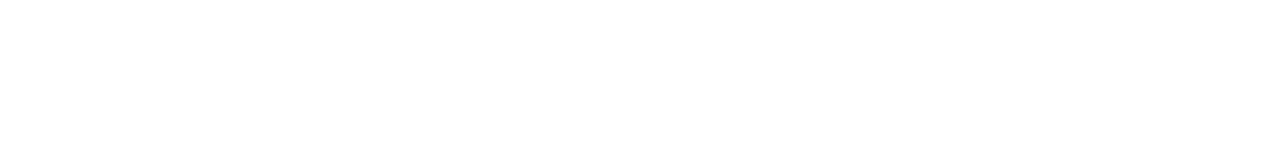
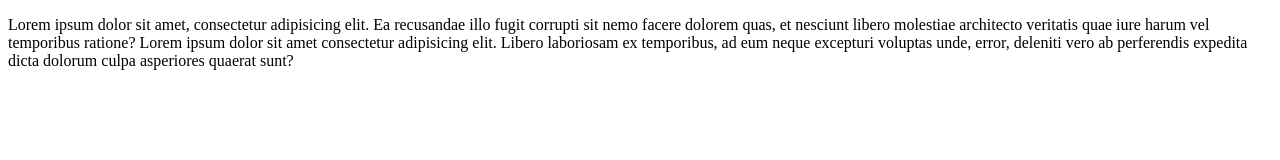
Before and after one commit to kumarshivam27december/source_code_minimum_requirement, a plain HTML site: page index.html in a window 1280 px wide. Drawn offline with Linux system fonts and the light colour scheme.

Commit message:
version 3.0

```diff
--- a/index.html
+++ b/index.html
@@ -7,6 +7,9 @@
     <title>Document</title>
 </head>
 <body>
+   <p>Lorem ipsum dolor sit amet, consectetur adipisicing elit. Ea recusandae illo fugit corrupti sit nemo facere dolorem quas, et nesciunt libero molestiae architecto veritatis quae iure harum vel temporibus ratione?
+    Lorem ipsum dolor sit amet consectetur adipisicing elit. Libero laboriosam ex temporibus, ad eum neque excepturi voluptas unde, error, deleniti vero ab perferendis expedita dicta dolorum culpa asperiores quaerat sunt?
 
+   </p>
 </body>
 </html>
```
